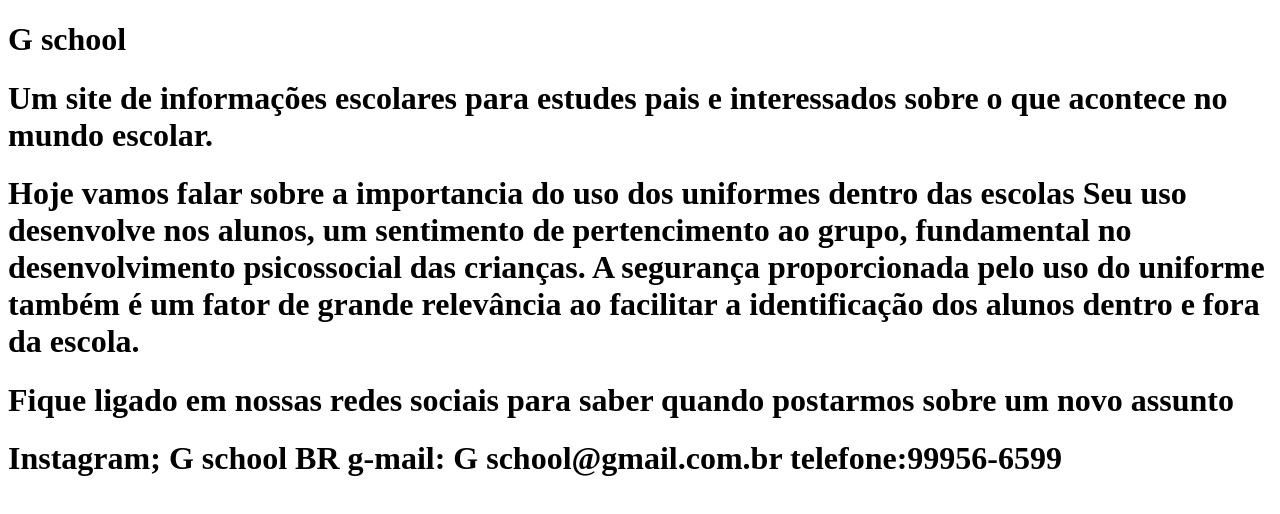
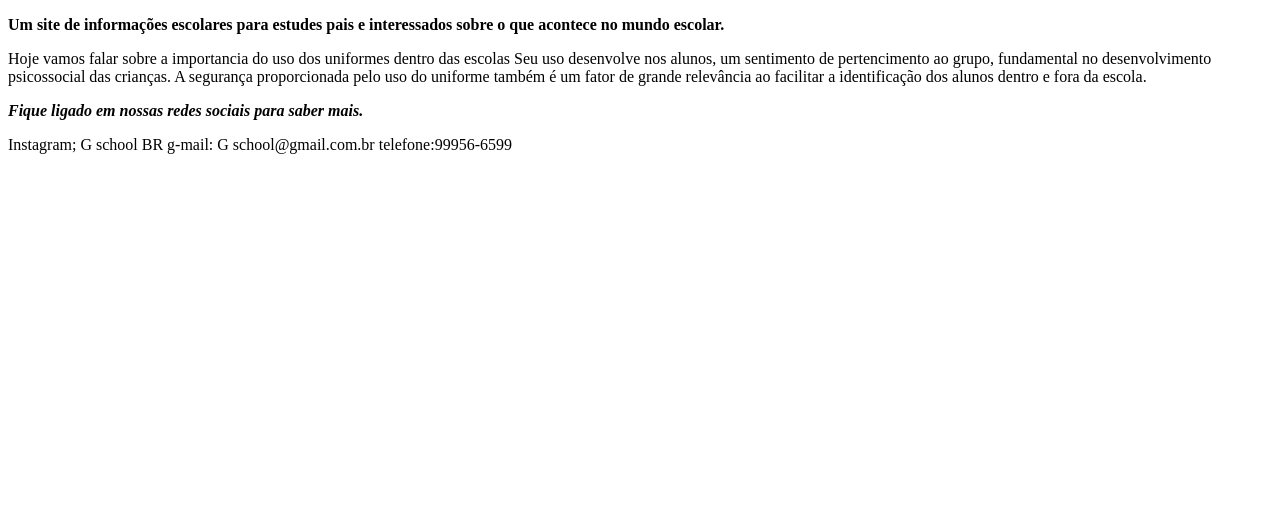
Before and after one commit to EduardoLeblein/1-B, a plain HTML site: page index.html in a window 1280 px wide. Drawn offline with Linux system fonts and the light colour scheme.

Commit message:
Update index.html

```diff
--- a/index.html
+++ b/index.html
@@ -1,13 +1,21 @@
 <!DOCTYPE html>
-<head><title>G school</title></head>
-<html>
-   <h1>G school</h1>
-<h1>Um site de informações escolares para estudes pais e interessados sobre o que acontece no mundo escolar. </h1>
+<html lang="pt-br">
+    <head>
+    <meta charset="UTF-8">
+    <title>G school</title>
+
+    <meta name="viewport" content="width=device-width, initial-scale=1.0">
+
+</head>
+<body>
+    <p><strong>Um site de informações escolares para estudes pais e interessados sobre o que acontece no mundo escolar.</strong></p>
+    <p>Hoje vamos falar sobre a importancia do uso dos uniformes dentro das escolas
+     Seu uso desenvolve nos alunos, um sentimento de pertencimento ao grupo, fundamental no desenvolvimento psicossocial das crianças.
+     A segurança proporcionada pelo uso do uniforme também é um fator de grande relevância ao facilitar a identificação dos alunos dentro e fora da escola.</p>
+    <p><strong><em>Fique ligado em nossas redes sociais para saber mais.</em></strong></p>
+     <l>Instagram; G school BR
+        g-mail: G school@gmail.com.br
+        telefone:99956-6599</l>
+
+</body>
 </html>
-   <html><h1>Hoje vamos falar sobre a importancia do uso dos uniformes dentro das escolas
-   Seu uso desenvolve nos alunos, um sentimento de pertencimento ao grupo, fundamental no desenvolvimento psicossocial das crianças. A segurança proporcionada pelo uso do uniforme também é um fator de grande relevância ao facilitar a identificação dos alunos dentro e fora da escola.</h1>
-   </html>
-<html><h1>Fique ligado em nossas redes sociais para saber quando postarmos sobre um novo assunto</h1>
-<h1>Instagram; G school BR
-g-mail: G school@gmail.com.br
-telefone:99956-6599 </h1>
```
